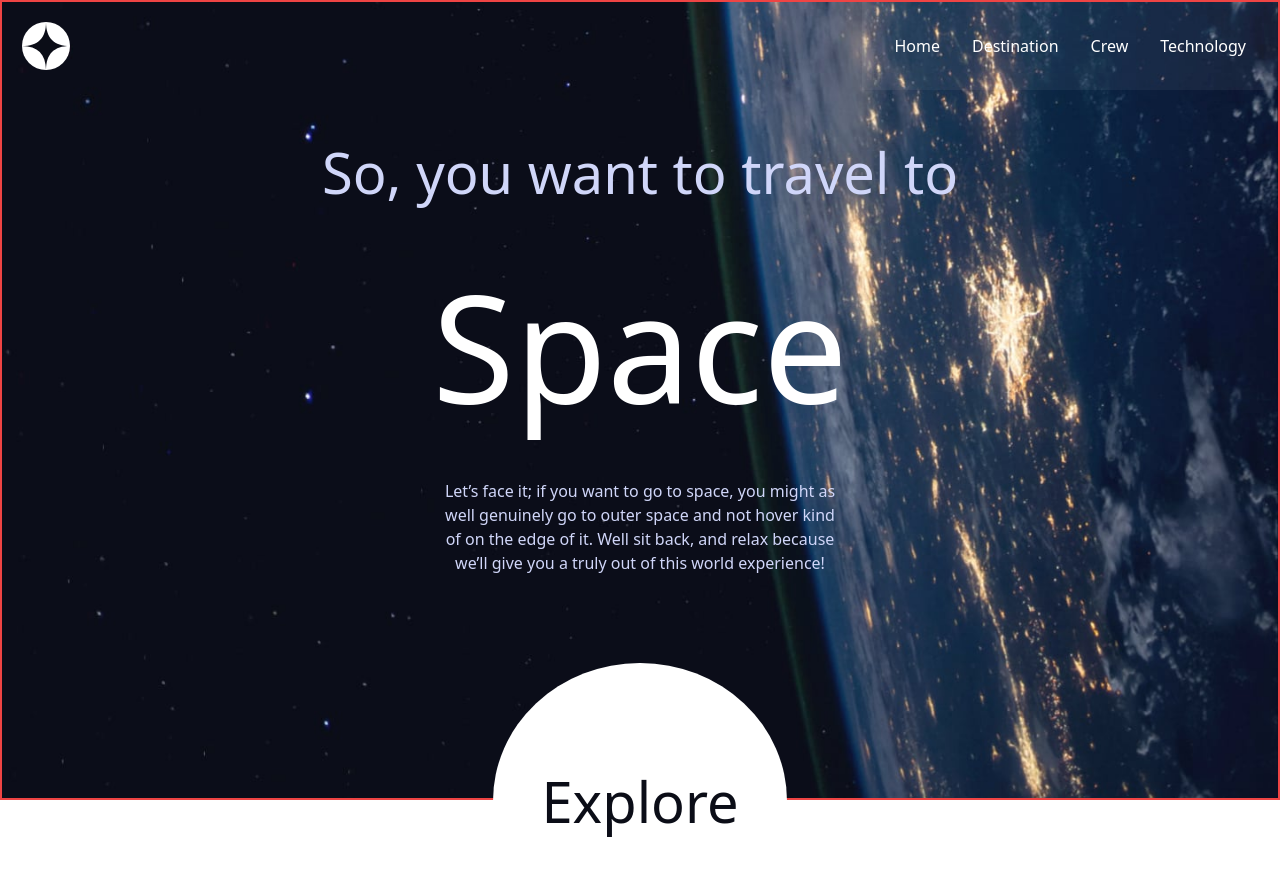
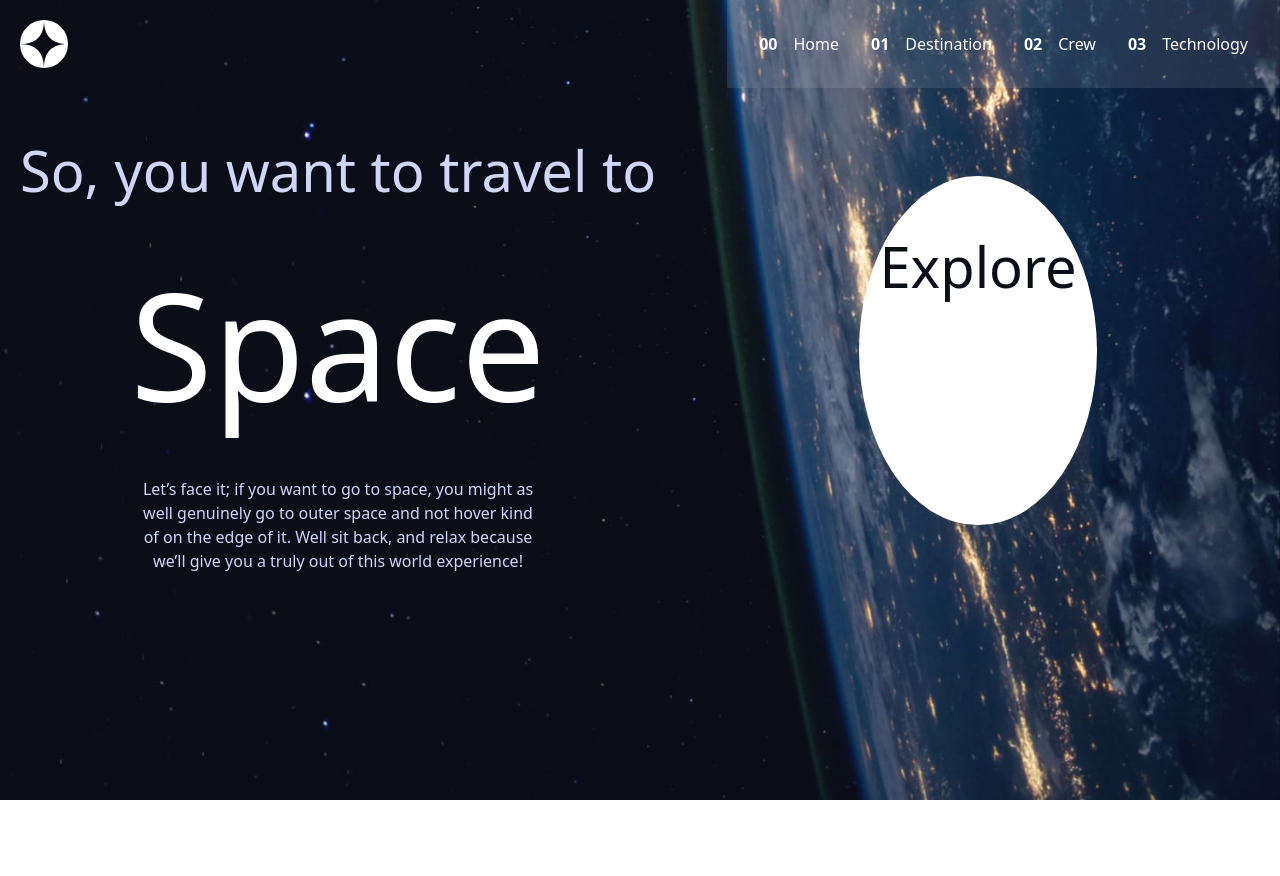
Before and after one commit to Aik-202/aik-space-tourism, a React (Vite) app in the folder space_tourism/: page / in a window 1280 px wide. Shown: the top 876 px of the page. After the commit the page ends 800 px from the top, so only its background shows below. Built offline with nearby package versions, Linux system fonts and the light colour scheme.

Commit message:
Installed react-router-dom and working on desktop responsiveness

```diff
--- a/space_tourism/index.html
+++ b/space_tourism/index.html
@@ -8,6 +8,6 @@
     <title>Assurance Ikogwe | Space tourism website</title>
   </head>
   <body>
-    <main id="root" class="border-2 border-solid border-red-500 w-screen h-screen"></main>
+    <main id="root" class="w-screen h-screen"></main>
   </body>
 </html>
--- a/space_tourism/package.json
+++ b/space_tourism/package.json
@@ -11,7 +11,8 @@
   },
   "dependencies": {
     "react": "^18.2.0",
-    "react-dom": "^18.2.0"
+    "react-dom": "^18.2.0",
+    "react-router-dom": "^6.16.0"
   },
   "devDependencies": {
     "@types/react": "^18.2.15",
--- a/space_tourism/src/App.jsx
+++ b/space_tourism/src/App.jsx
@@ -1,8 +1,8 @@
-// import {
-//     BrowserRouter as Router,
-//     Routes,
-//     Route
-// } from "react-router-dom";
+import {
+    BrowserRouter as Router,
+    Routes,
+    Route
+} from "react-router-dom";
 import {
     Home,
     Crew,
@@ -14,16 +14,15 @@ import './App.css'
 
 export default function App() {
     return (
-        <Home />
-        // <>
-        //     <Router>
-        //         <Routes>
-        //             <Route exact path="/" element={<Home />} ></Route>
-        //             <Route exact path="/destination" element={<Destination />} ></Route>
-        //             <Route exact path="/crew" element={<Crew />} ></Route>
-        //             <Route exact path="/technology" element={<Technology />} ></Route>
-        //         </Routes>
-        //     </Router>
-        // </>
+        <>
+            <Router>
+                <Routes>
+                    <Route exact path="/" element={<Home />} ></Route>
+                    <Route exact path="/destination" element={<Destination />} ></Route>
+                    <Route exact path="/crew" element={<Crew />} ></Route>
+                    <Route exact path="/technology" element={<Technology />} ></Route>
+                </Routes>
+            </Router>
+        </>
     )
 }
--- a/space_tourism/src/Components/Home/HomeButton.jsx
+++ b/space_tourism/src/Components/Home/HomeButton.jsx
@@ -3,7 +3,7 @@ import React from 'react'
 export default function HomeButton () {
   return (
     <div className='flex justify-center mx-auto rounded-[50%] px-12 py-12 hover:bg-white hover:bg-opacity-[10%] cursor-pointer'>
-      <div className='bg-white text-small-medium text-dark-blue rounded-[50%] px-5 py-12 sm:text-medium sm:px-12 sm:py-24'>Explore</div>
+      <div className='bg-white text-small-medium text-dark-blue rounded-[50%] px-5 py-12 sm:text-medium sm:px-12 sm:py-24 lg:px-5 lg:py-12'>Explore</div>
     </div>
   )
 }
--- a/space_tourism/src/Components/Nav/NavItems.jsx
+++ b/space_tourism/src/Components/Nav/NavItems.jsx
@@ -4,25 +4,25 @@ import { Close } from '../../Data'
 export default function NavItems(props) {
   return (
     <div className={`${props.menuStatus ? 'flex' : 'hidden sm:flex'} flex-col absolute top-0 bottom-0 right-0 left-32 bg-white
-    bg-opacity-5 sm:static sm:content-end sm:items-end sm:flex-wrap sm:justify-center sm:px-8`}>
+    bg-opacity-10 sm:static sm:content-end sm:items-end sm:flex-wrap sm:justify-center sm:px-8`}>
       {props.menuStatus &&<figure className='self-end mt-8 mr-8'>
         <img src={Close} alt="menu-bar" className="self-center" onClick={props.close}/>
       </figure>}
       <ul className='flex flex-col content-start space-y-10 flex-wrap text-white pl-10 pt-32 sm:flex-row sm:space-y-0 sm:p-0 sm:space-x-8 sm:m-0 sm:h-full'>
       <li className='hover:border-b-2 hover:border-white hover:border-solid sm:h-full sm:flex sm:flex-row sm:justify-center sm:content-center sm:flex-wrap'>
-        <span className='mr-4 font-extrabold sm:hidden'>00</span>
+        <span className='mr-4 font-extrabold sm:hidden lg:block'>00</span>
         <span className='self-center'>Home</span>
       </li>
       <li className='hover:border-b-2 hover:border-white hover:border-solid sm:h-full sm:flex sm:flex-row sm:justify-center sm:content-center sm:flex-wrap'>
-        <span className='mr-4 font-extrabold sm:hidden'>01</span>
+        <span className='mr-4 font-extrabold sm:hidden lg:block'>01</span>
         <span className='self-center'>Destination</span>
       </li>
       <li className='hover:border-b-2 hover:border-white hover:border-solid sm:h-full sm:flex sm:flex-row sm:justify-center sm:content-center sm:flex-wrap'>
-        <span className='mr-4 font-extrabold sm:hidden'>02</span>
+        <span className='mr-4 font-extrabold sm:hidden lg:block'>02</span>
         <span className='self-center'>Crew</span>
       </li>
       <li className='hover:border-b-2 hover:border-white hover:border-solid sm:h-full sm:flex sm:flex-row sm:justify-center sm:content-center sm:flex-wrap'>
-        <span className='mr-4 font-extrabold sm:hidden'>03</span>
+        <span className='mr-4 font-extrabold sm:hidden lg:block'>03</span>
         <span className='self-center'>Technology</span>
       </li>
     </ul>
--- a/space_tourism/src/Pages/Home.jsx
+++ b/space_tourism/src/Pages/Home.jsx
@@ -5,8 +5,10 @@ export default function Home() {
   return (
     <section className='home w-full h-full bg-home-mobile sm:bg-home-tablet xl:bg-home-desktop bg-no-repeat bg-cover flex flex-col space-y-5 sm:space-y-8 md:space-y-10'>
       <NavBar />
-      <HomeText />
-      <HomeButton />
+      <div className='flex flex-col lg:flex lg:flex-row'>
+        <HomeText />
+        <HomeButton />
+      </div>
     </section>
   )
 }
```
Also changed, not shown: 1 other file (tests, documents, lock files or other folders).
